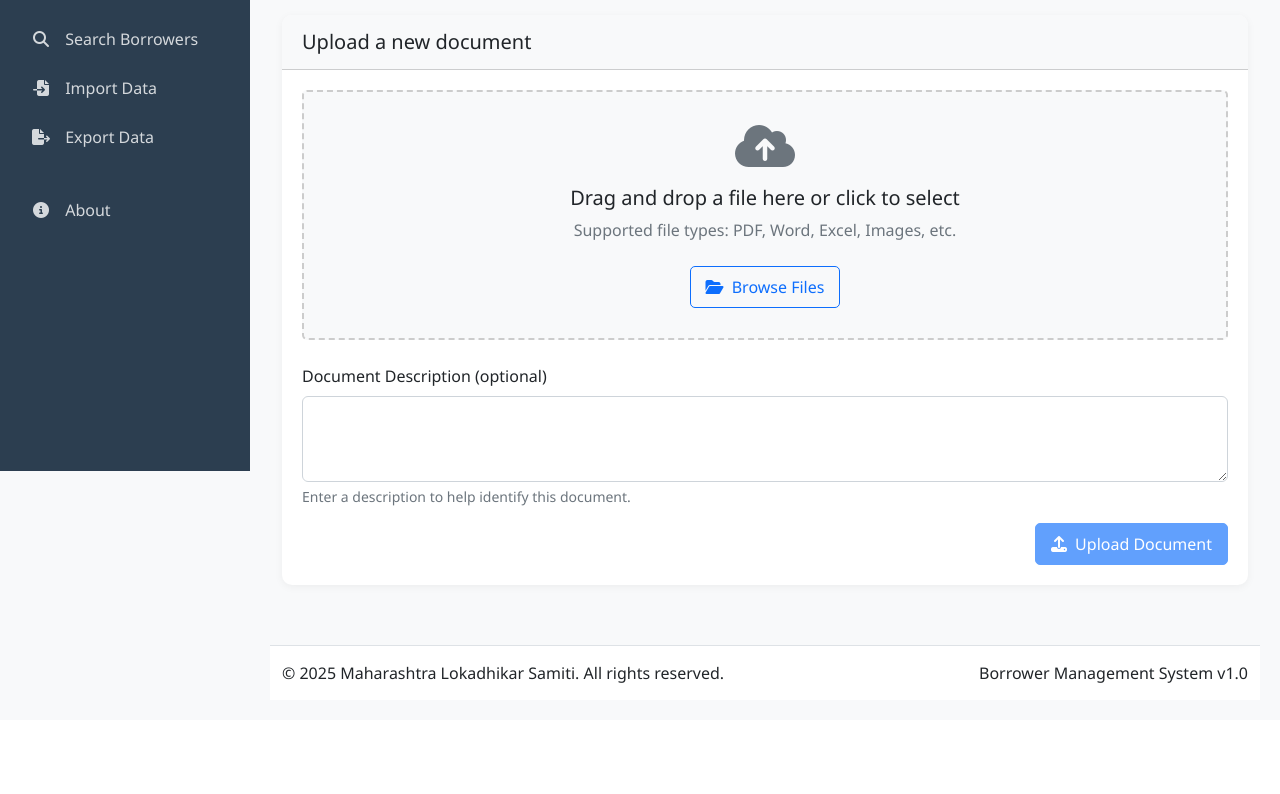
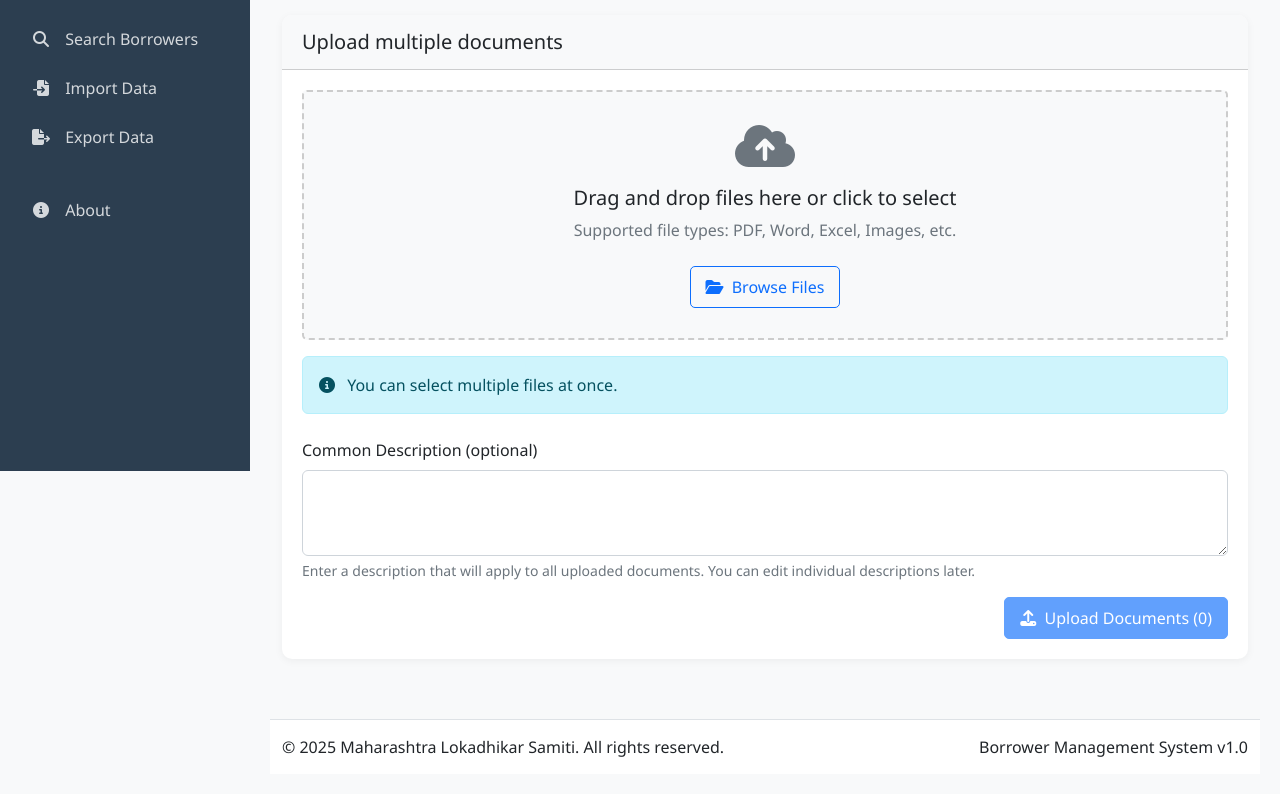
Before and after one commit to khemrajsawant/om-borrower, a Flask app: template templates/upload_document.html in a window 1280 px wide. Shown: the part 329-1123 px from the top of the page. Before the commit the page ends 1012 px from the top, so only its background shows below. Run offline with Flask 3, Linux system fonts and the light colour scheme; the template is opened without the code that fills it, so the values that code supplies are empty.

Commit message:
Enhance document upload to allow multiple files per address.
Replit-Commit-Author: Agent
Replit-Commit-Session-Id: a5e1f391-cb4c-41d0-8d77-d8a7be95ab6c
Replit-Commit-Screenshot-Url: https://storage.googleapis.com/screenshot-production-us-central1/fc843cb2-e32d-4375-9e2f-c05176b22e13/115a79dd-b10c-4553-81b2-f839275946b3.jpg

```diff
--- a/templates/upload_document.html
+++ b/templates/upload_document.html
@@ -76,44 +76,39 @@
 
 <div class="card shadow-sm">
     <div class="card-header bg-light">
-        <h5 class="card-title mb-0">Upload a new document</h5>
+        <h5 class="card-title mb-0">Upload multiple documents</h5>
     </div>
     <div class="card-body">
         <form method="POST" action="{{ url_for('upload_document_route', borrower_id=borrower.id) }}" enctype="multipart/form-data">
             <div class="mb-4">
                 <div class="upload-container" id="dropArea">
                     <i class="fas fa-cloud-upload-alt fa-3x text-muted mb-3"></i>
-                    <h5>Drag and drop a file here or click to select</h5>
+                    <h5>Drag and drop files here or click to select</h5>
                     <p class="text-muted">Supported file types: PDF, Word, Excel, Images, etc.</p>
-                    <input type="file" name="document" id="fileInput" class="form-control d-none" required>
+                    <input type="file" name="documents[]" id="fileInput" class="form-control d-none" multiple required>
                     <button type="button" class="btn btn-outline-primary mt-2" id="browseButton">
                         <i class="fas fa-folder-open me-1"></i> Browse Files
                     </button>
                 </div>
 
-                <div class="preview-container" id="previewContainer">
-                    <div class="d-flex align-items-center">
-                        <i class="fas fa-file preview-file-icon text-muted" id="previewIcon"></i>
-                        <div>
-                            <h6 class="mb-1" id="fileName">filename.ext</h6>
-                            <div class="small text-muted" id="fileDetails">File details</div>
-                        </div>
-                        <button type="button" class="btn btn-sm btn-outline-danger ms-auto" id="removeFile">
-                            <i class="fas fa-times"></i>
-                        </button>
-                    </div>
+                <div class="alert alert-info mt-3">
+                    <i class="fas fa-info-circle me-2"></i> You can select multiple files at once.
+                </div>
+
+                <div id="filesContainer" class="mt-3">
+                    <!-- Preview of selected files will be displayed here -->
                 </div>
             </div>
 
             <div class="mb-3">
-                <label for="description" class="form-label">Document Description (optional)</label>
+                <label for="description" class="form-label">Common Description (optional)</label>
                 <textarea class="form-control devanagari" id="description" name="description" rows="3"></textarea>
-                <div class="form-text">Enter a description to help identify this document.</div>
+                <div class="form-text">Enter a description that will apply to all uploaded documents. You can edit individual descriptions later.</div>
             </div>
 
             <div class="d-grid gap-2 d-md-flex justify-content-md-end">
                 <button type="submit" class="btn btn-primary" id="uploadButton" disabled>
-                    <i class="fas fa-upload me-1"></i> Upload Document
+                    <i class="fas fa-upload me-1"></i> Upload Documents (<span id="fileCount">0</span>)
                 </button>
             </div>
         </form>
@@ -127,12 +122,11 @@
         const dropArea = document.getElementById('dropArea');
         const fileInput = document.getElementById('fileInput');
         const browseButton = document.getElementById('browseButton');
-        const previewContainer = document.getElementById('previewContainer');
-        const fileName = document.getElementById('fileName');
-        const fileDetails = document.getElementById('fileDetails');
-        const previewIcon = document.getElementById('previewIcon');
-        const removeFile = document.getElementById('removeFile');
+        const filesContainer = document.getElementById('filesContainer');
         const uploadButton = document.getElementById('uploadButton');
+        const fileCount = document.getElementById('fileCount');
+
+        let selectedFiles = [];
 
         // Click browse button to trigger file input
         browseButton.addEventListener('click', function() {
@@ -162,13 +156,6 @@
         // Handle dropped files
         dropArea.addEventListener('drop', handleDrop, false);
 
-        // Remove file button
-        removeFile.addEventListener('click', function() {
-            fileInput.value = '';
-            previewContainer.style.display = 'none';
-            uploadButton.disabled = true;
-        });
-
         function preventDefaults(e) {
             e.preventDefault();
             e.stopPropagation();
@@ -190,15 +177,54 @@
 
         function handleFiles(files) {
             if (files.length) {
-                const file = files[0];
-                displayFilePreview(file);
-                uploadButton.disabled = false;
+                // Clear the container
+                filesContainer.innerHTML = '';
+                selectedFiles = Array.from(files);
+
+                // Create a card for each file
+                for (const file of selectedFiles) {
+                    displayFilePreview(file);
+                }
+
+                // Update the upload button
+                uploadButton.disabled = selectedFiles.length === 0;
+                fileCount.textContent = selectedFiles.length;
             }
         }
 
-        function displayFilePreview(file) {
-            // Update file name and details
-            fileName.textContent = file.name;
+        function removeFile(index) {
+            // Create a new FileList without the removed file
+            const dt = new DataTransfer();
+
+            selectedFiles.splice(index, 1);
+
+            // Add remaining files back to the input
+            selectedFiles.forEach(file => dt.items.add(file));
+
+            fileInput.files = dt.files;
+
+            // Update UI
+            filesContainer.innerHTML = '';
+            selectedFiles.forEach(displayFilePreview);
+
+            // Update button state
+            uploadButton.disabled = selectedFiles.length === 0;
+            fileCount.textContent = selectedFiles.length;
+        }
+
+        function displayFilePreview(file, index) {
+            // Generate unique ID for this file
+            const fileId = 'file-' + Date.now() + '-' + Math.random().toString(36).substr(2, 9);
+
+            // Get file index in the array
+            if (index === undefined) {
+                index = selectedFiles.indexOf(file);
+            }
+
+            // Create file preview card
+            const fileCard = document.createElement('div');
+            fileCard.className = 'card mb-2 shadow-sm';
+            fileCard.id = fileId;
 
             // Format file size
             let fileSize = file.size;
@@ -211,24 +237,43 @@
                 sizeText = (fileSize / (1024 * 1024)).toFixed(2) + ' MB';
             }
 
-            fileDetails.textContent = sizeText + ' • ' + file.type;
-
-            // Update icon based on file type
-            previewIcon.className = 'fas preview-file-icon';
+            // Determine icon class based on file type
+            let iconClass = 'fa-file text-muted';
             if (file.type.includes('pdf')) {
-                previewIcon.className += ' fa-file-pdf text-danger';
+                iconClass = 'fa-file-pdf text-danger';
             } else if (file.type.includes('word') || file.type.includes('document')) {
-                previewIcon.className += ' fa-file-word text-primary';
+                iconClass = 'fa-file-word text-primary';
             } else if (file.type.includes('excel') || file.type.includes('sheet')) {
-                previewIcon.className += ' fa-file-excel text-success';
+                iconClass = 'fa-file-excel text-success';
             } else if (file.type.includes('image')) {
-                previewIcon.className += ' fa-file-image text-info';
-            } else {
-                previewIcon.className += ' fa-file text-muted';
+                iconClass = 'fa-file-image text-info';
             }
 
-            // Show preview container
-            previewContainer.style.display = 'block';
+            // Create card content
+            fileCard.innerHTML = `
+                <div class="card-body py-2">
+                    <div class="d-flex align-items-center">
+                        <i class="fas ${iconClass} fs-4 me-2"></i>
+                        <div class="flex-grow-1">
+                            <h6 class="card-title mb-0 text-truncate">${file.name}</h6>
+                            <p class="card-text small text-muted">${sizeText} • ${file.type || 'Unknown type'}</p>
+                        </div>
+                        <button type="button" class="btn btn-sm btn-outline-danger ms-auto remove-file" data-index="${index}">
+                            <i class="fas fa-times"></i>
+                        </button>
+                    </div>
+                </div>
+            `;
+
+            // Add card to container
+            filesContainer.appendChild(fileCard);
+
+            // Add event listener to remove button
+            const removeButton = fileCard.querySelector('.remove-file');
+            removeButton.addEventListener('click', function() {
+                const index = parseInt(this.getAttribute('data-index'));
+                removeFile(index);
+            });
         }
     });
 </script>
```
Also changed, not shown: web_app.py (+48 -26 lines).
